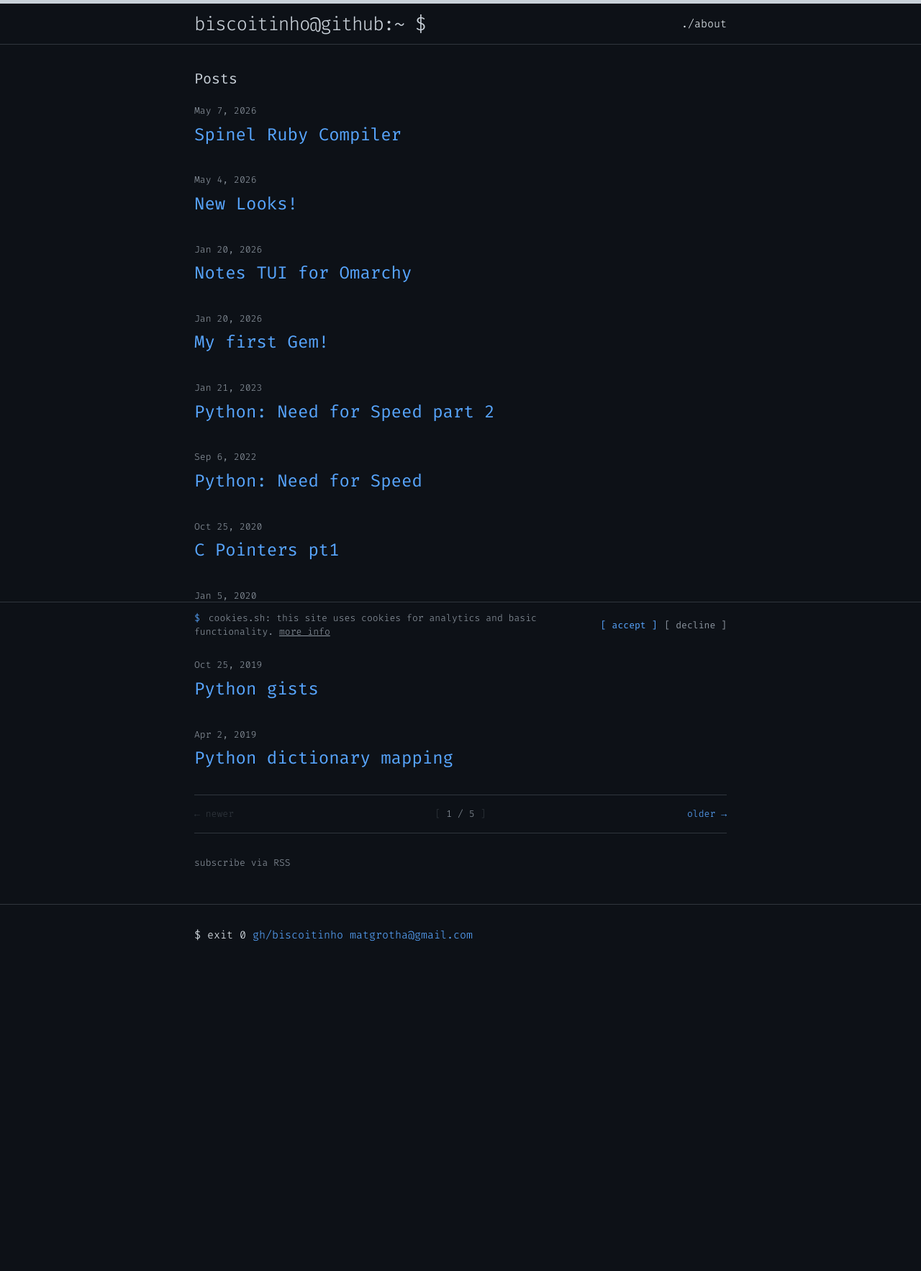
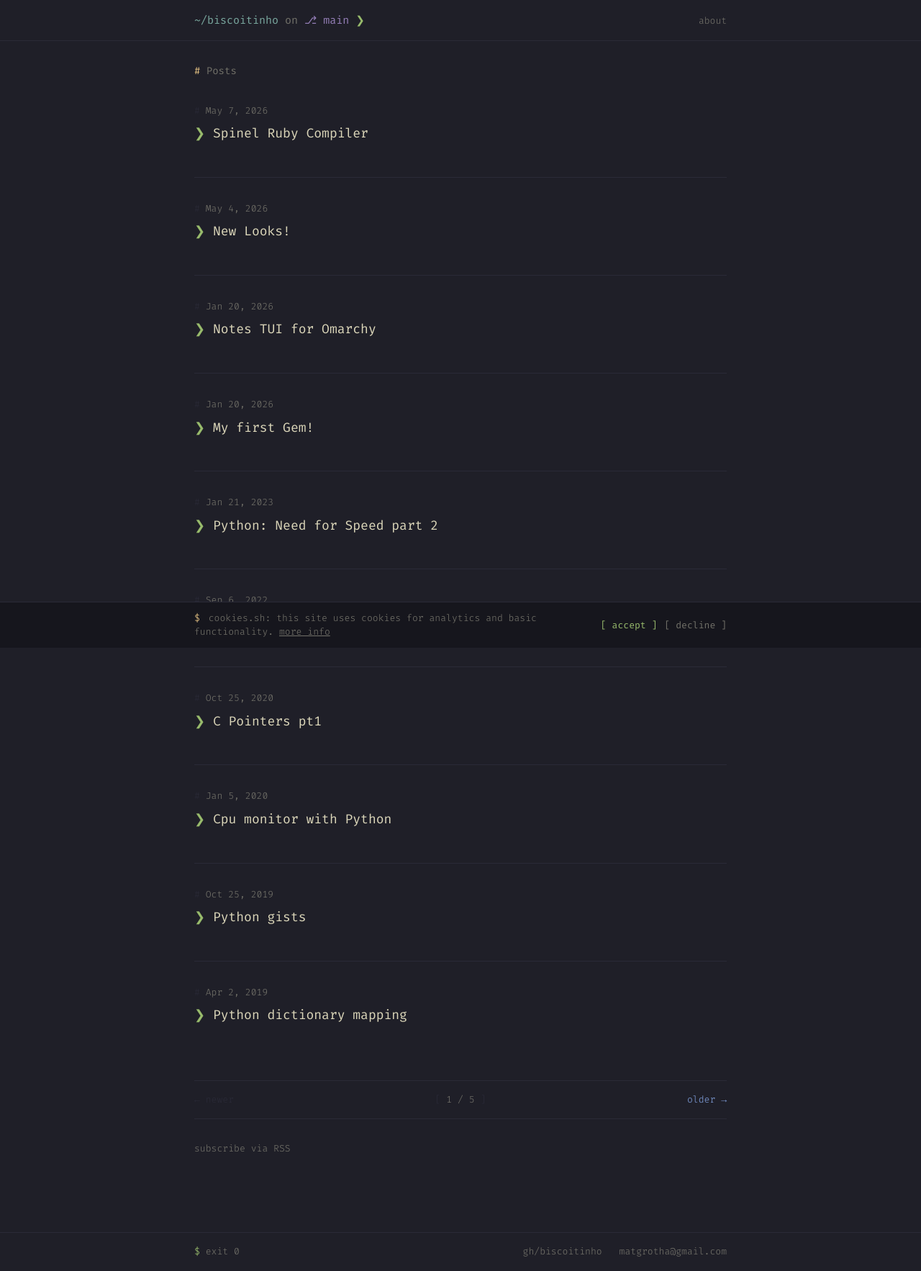
Before and after one commit to biscoitinho/biscoitinho.github.io, a Jekyll site: the page built from index.html, in a window 1280 px wide. Shown: the whole page at 72% size. Built offline with Jekyll 4.4.1, drawn with Linux system fonts in a browser that asks for light colours; the list of posts is cut into pages by our own code; before the commit the page ends 1342 px from its top, so only the background shows below that.

Commit message:
Kanagawa Wave theme + Starship-style prompt
- Paleta kolorów: Kanagawa Wave (#1f1f28 bg, #dcd7ba fg)
- Akcenty: cyan #7aa89f, magenta #957fb8, green #98bb6c, yellow #e6c384
- Header w stylu Starship: ~/biscoitinho on ⎇ main ❯
- Prompt ❯ zamiast > przy linkach postów
- Syntax highlighting oparty na palecie Kanagawa
- Nowe zmienne: $yellow-color, $magenta-color, $cyan-color, $red-color

https://claude.ai/code/session_01E6qBXyy7tBeiXjLmvqDmwA

```diff
--- a/_includes/header.html
+++ b/_includes/header.html
@@ -1,21 +1,21 @@
 <header class="site-header">
   <div class="wrapper">
     <a class="site-title" href="{{ site.baseurl }}/">
-      <span class="prompt-user">{{ site.github_username }}</span><span class="prompt-at">@</span><span class="prompt-host">github</span><span class="prompt-sep">:</span><span class="prompt-path">~</span><span class="prompt-dollar"> $</span>
+      <span class="seg-dir">~/biscoitinho</span><span class="seg-on"> on </span><span class="seg-branch">⎇ main</span><span class="seg-arrow"> ❯</span>
     </a>
     <nav class="site-nav">
       <a href="#" class="menu-icon">
         <svg viewBox="0 0 18 15">
-          <path fill="#3fb950" d="M18,1.484c0,0.82-0.665,1.484-1.484,1.484H1.484C0.665,2.969,0,2.304,0,1.484l0,0C0,0.665,0.665,0,1.484,0 h15.031C17.335,0,18,0.665,18,1.484L18,1.484z"/>
-          <path fill="#3fb950" d="M18,7.516C18,8.335,17.335,9,16.516,9H1.484C0.665,9,0,8.335,0,7.516l0,0c0-0.82,0.665-1.484,1.484-1.484 h15.031C17.335,6.031,18,6.696,18,7.516L18,7.516z"/>
-          <path fill="#3fb950" d="M18,13.516C18,14.335,17.335,15,16.516,15H1.484C0.665,15,0,14.335,0,13.516l0,0 c0-0.82,0.665-1.484,1.484-1.484h15.031C17.335,12.031,18,12.696,18,13.516L18,13.516z"/>
+          <path fill="#98bb6c" d="M18,1.484c0,0.82-0.665,1.484-1.484,1.484H1.484C0.665,2.969,0,2.304,0,1.484l0,0C0,0.665,0.665,0,1.484,0 h15.031C17.335,0,18,0.665,18,1.484L18,1.484z"/>
+          <path fill="#98bb6c" d="M18,7.516C18,8.335,17.335,9,16.516,9H1.484C0.665,9,0,8.335,0,7.516l0,0c0-0.82,0.665-1.484,1.484-1.484 h15.031C17.335,6.031,18,6.696,18,7.516L18,7.516z"/>
+          <path fill="#98bb6c" d="M18,13.516C18,14.335,17.335,15,16.516,15H1.484C0.665,15,0,14.335,0,13.516l0,0 c0-0.82,0.665-1.484,1.484-1.484h15.031C17.335,12.031,18,12.696,18,13.516L18,13.516z"/>
         </svg>
       </a>
 
       <div class="trigger">
         {% for page in site.pages %}
           {% if page.title %}
-          <a class="page-link" href="{{ page.url | prepend: site.baseurl }}">./{{ page.title | downcase }}</a>
+          <a class="page-link" href="{{ page.url | prepend: site.baseurl }}">{{ page.title | downcase }}</a>
           {% endif %}
         {% endfor %}
       </div>
--- a/_sass/_layout.scss
+++ b/_sass/_layout.scss
@@ -2,53 +2,53 @@
  * Site header
  */
 .site-header {
-    border-top: 5px solid $grey-color-dark;
     border-bottom: 1px solid $grey-color-light;
     min-height: 56px;
-
-    // Positioning context for the mobile navigation icon
     position: relative;
+    background-color: $background-color;
 }
 
 .site-title {
-    font-size: 26px;
+    font-size: 15px;
     line-height: 56px;
-    letter-spacing: -1px;
+    letter-spacing: 0;
     margin-bottom: 0;
     float: left;
+    font-weight: 400;
 
-    &,
-    &:visited {
-        color: $grey-color-dark;
-    }
+    .seg-dir    { color: $cyan-color; }
+    .seg-on     { color: $grey-color; }
+    .seg-branch { color: $magenta-color; }
+    .seg-arrow  { color: $green-color; }
+
+    &:hover { text-decoration: none; }
 }
 
 .site-nav {
     float: right;
     line-height: 56px;
 
-    .menu-icon {
-        display: none;
-    }
+    .menu-icon { display: none; }
 
     .page-link {
-        color: $text-color;
+        color: $grey-color;
+        font-size: 13px;
         line-height: $base-line-height;
+        transition: color 0.15s;
 
-        // Gaps between nav items, but not on the first one
-        &:not(:first-child) {
-            margin-left: 20px;
-        }
+        &:not(:first-child) { margin-left: 20px; }
+        &:hover { color: $cyan-color; }
     }
 
     @include media-query($on-palm) {
         position: absolute;
         top: 9px;
-        right: 30px;
-        background-color: $background-color;
+        right: $spacing-unit / 2;
+        background-color: $code-bg;
         border: 1px solid $grey-color-light;
-        border-radius: 5px;
+        border-radius: 3px;
         text-align: right;
+        z-index: 10;
 
         .menu-icon {
             display: block;
@@ -62,17 +62,11 @@
             > svg {
                 width: 18px;
                 height: 15px;
-
-                path {
-                    fill: $grey-color-dark;
-                }
+                path { fill: $green-color; }
             }
         }
 
-        .trigger {
-            clear: both;
-            display: none;
-        }
+        .trigger { clear: both; display: none; }
 
         &:hover .trigger {
             display: block;
@@ -81,7 +75,8 @@
 
         .page-link {
             display: block;
-            padding: 5px 10px;
+            padding: 5px 12px;
+            &:not(:first-child) { margin-left: 0; }
         }
     }
 }
@@ -93,67 +88,34 @@
  */
 .site-footer {
     border-top: 1px solid $grey-color-light;
-    padding: $spacing-unit 0;
+    padding: $spacing-unit / 2 0;
+    margin-top: $spacing-unit * 2;
 }
 
-.footer-heading {
-    font-size: 18px;
-    margin-bottom: $spacing-unit / 2;
-}
+.footer-inner {
+    display: flex;
+    align-items: center;
+    justify-content: space-between;
+    font-size: $small-font-size;
+    color: $grey-color;
 
-.contact-list,
-.social-media-list {
-    list-style: none;
-    margin-left: 0;
-}
-
-.footer-col-wrapper {
-    font-size: 15px;
-    color: $grey-color;
-    margin-left: -$spacing-unit / 2;
-    @extend %clearfix;
-}
-
-.footer-col {
-    float: left;
-    margin-bottom: $spacing-unit / 2;
-    padding-left: $spacing-unit / 2;
-}
-
-.footer-col-1 {
-    width: -webkit-calc(35% - (#{$spacing-unit} / 2));
-    width:         calc(35% - (#{$spacing-unit} / 2));
-}
-
-.footer-col-2 {
-    width: -webkit-calc(20% - (#{$spacing-unit} / 2));
-    width:         calc(20% - (#{$spacing-unit} / 2));
-}
-
-.footer-col-3 {
-    width: -webkit-calc(45% - (#{$spacing-unit} / 2));
-    width:         calc(45% - (#{$spacing-unit} / 2));
-}
-
-@include media-query($on-laptop) {
-    .footer-col-1,
-    .footer-col-2 {
-        width: -webkit-calc(50% - (#{$spacing-unit} / 2));
-        width:         calc(50% - (#{$spacing-unit} / 2));
-    }
-
-    .footer-col-3 {
-        width: -webkit-calc(100% - (#{$spacing-unit} / 2));
-        width:         calc(100% - (#{$spacing-unit} / 2));
+    @include media-query($on-palm) {
+        flex-direction: column;
+        gap: 8px;
+        text-align: center;
     }
 }
 
-@include media-query($on-palm) {
-    .footer-col {
-        float: none;
-        width: -webkit-calc(100% - (#{$spacing-unit} / 2));
-        width:         calc(100% - (#{$spacing-unit} / 2));
-    }
+.footer-prompt {
+    .prompt-dollar { color: $green-color; }
+}
+
+.footer-links a {
+    color: $grey-color;
+    margin-left: 16px;
+
+    &:first-child { margin-left: 0; }
+    &:hover { color: $brand-color; }
 }
 
 
@@ -163,10 +125,15 @@
  */
 .page-content {
     padding: $spacing-unit 0;
+    min-height: calc(100vh - 120px);
 }
 
 .page-heading {
-    font-size: 20px;
+    font-size: 14px;
+    color: $grey-color;
+    margin-bottom: $spacing-unit;
+
+    &::before { content: "# "; color: $yellow-color; }
 }
 
 .post-list {
@@ -175,17 +142,28 @@
 
     > li {
         margin-bottom: $spacing-unit;
+        padding-bottom: $spacing-unit;
+        border-bottom: 1px solid $grey-color-light;
+
+        &:last-child { border-bottom: none; }
     }
 }
 
 .post-meta {
     font-size: $small-font-size;
     color: $grey-color;
+
+    &::before { content: "# "; color: $grey-color-light; }
 }
 
 .post-link {
     display: block;
-    font-size: 24px;
+    font-size: 18px;
+    color: $text-color;
+    margin-top: 4px;
+
+    &:hover { color: $brand-color; }
+    &::before { content: "❯ "; color: $green-color; }
 }
 
 
@@ -198,7 +176,7 @@
     bottom: 0;
     left: 0;
     right: 0;
-    background-color: $background-color;
+    background-color: $code-bg;
     border-top: 1px solid $grey-color-light;
     padding: 12px $spacing-unit;
     z-index: 100;
@@ -226,16 +204,11 @@
     color: $grey-color;
     line-height: 1.5;
 
-    .cookie-prompt { color: $brand-color; margin-right: 4px; }
-
+    .cookie-prompt { color: $yellow-color; margin-right: 4px; }
     a { color: $grey-color; text-decoration: underline; &:hover { color: $brand-color; } }
 }
 
-.cookie-actions {
-    display: flex;
-    gap: 10px;
-    flex-shrink: 0;
-}
+.cookie-actions { display: flex; gap: 10px; flex-shrink: 0; }
 
 .cookie-btn {
     font-family: $base-font-family;
@@ -245,7 +218,7 @@
     cursor: pointer;
     padding: 0;
 
-    &.cookie-accept { color: $brand-color; &:hover { color: lighten($brand-color, 15%); } }
+    &.cookie-accept { color: $green-color; &:hover { color: lighten($green-color, 15%); } }
     &.cookie-decline { color: $grey-color; &:hover { color: $text-color; } }
 }
 
@@ -267,8 +240,7 @@
 
 .pagination-link {
     color: $brand-color;
-
-    &:hover { color: darken($brand-color, 10%); }
+    &:hover { color: $cyan-color; }
 }
 
 .pagination-disabled {
@@ -278,7 +250,6 @@
 
 .pagination-info {
     color: $grey-color;
-
     &::before { content: "["; color: $grey-color-light; }
     &::after  { content: "]"; color: $grey-color-light; }
 }
@@ -298,42 +269,45 @@
  */
 .post-header {
     margin-bottom: $spacing-unit;
+    padding-bottom: $spacing-unit / 2;
+    border-bottom: 1px solid $grey-color-light;
 }
 
 .post-title {
-    font-size: 42px;
-    letter-spacing: -1px;
-    line-height: 1;
+    font-size: 28px;
+    letter-spacing: 0;
+    line-height: 1.3;
+    color: $text-color;
 
-    @include media-query($on-laptop) {
-        font-size: 36px;
-    }
+    @include media-query($on-laptop) { font-size: 24px; }
 }
 
 .post-content {
     margin-bottom: $spacing-unit;
 
     h2 {
-        font-size: 32px;
+        font-size: 22px;
+        margin-top: $spacing-unit;
+        color: $cyan-color;
 
-        @include media-query($on-laptop) {
-            font-size: 28px;
-        }
+        &::before { content: "## "; color: $grey-color-light; }
+        @include media-query($on-laptop) { font-size: 20px; }
     }
 
     h3 {
-        font-size: 26px;
+        font-size: 18px;
+        margin-top: $spacing-unit;
+        color: $grey-color-dark;
 
-        @include media-query($on-laptop) {
-            font-size: 22px;
-        }
+        &::before { content: "### "; color: $grey-color-light; }
+        @include media-query($on-laptop) { font-size: 16px; }
     }
 
     h4 {
-        font-size: 20px;
+        font-size: 15px;
+        margin-top: $spacing-unit / 2;
+        color: $grey-color;
 
-        @include media-query($on-laptop) {
-            font-size: 18px;
-        }
+        @include media-query($on-laptop) { font-size: 14px; }
     }
 }
--- a/_sass/_syntax-highlighting.scss
+++ b/_sass/_syntax-highlighting.scss
@@ -4,61 +4,61 @@
     border-radius: 3px;
     @extend %vertical-rhythm;
 
-    .c     { color: #8b949e; font-style: italic }   // Comment
-    .err   { color: #f85149; background-color: transparent }  // Error
-    .k     { color: #ff7b72 }                        // Keyword
-    .o     { color: #e6edf3 }                        // Operator
-    .cm    { color: #8b949e; font-style: italic }    // Comment.Multiline
-    .cp    { color: #8b949e }                        // Comment.Preproc
-    .c1    { color: #8b949e; font-style: italic }    // Comment.Single
-    .cs    { color: #8b949e; font-style: italic }    // Comment.Special
-    .gd    { color: #f85149 }                        // Generic.Deleted
+    .c     { color: #727169; font-style: italic }   // Comment
+    .err   { color: #c34043 }                        // Error
+    .k     { color: #957fb8 }                        // Keyword
+    .o     { color: #dcd7ba }                        // Operator
+    .cm    { color: #727169; font-style: italic }    // Comment.Multiline
+    .cp    { color: #727169 }                        // Comment.Preproc
+    .c1    { color: #727169; font-style: italic }    // Comment.Single
+    .cs    { color: #727169; font-style: italic }    // Comment.Special
+    .gd    { color: #c34043 }                        // Generic.Deleted
     .ge    { font-style: italic }                    // Generic.Emph
-    .gr    { color: #f85149 }                        // Generic.Error
-    .gh    { color: #79c0ff; font-weight: bold }     // Generic.Heading
-    .gi    { color: #3fb950 }                        // Generic.Inserted
-    .go    { color: #8b949e }                        // Generic.Output
-    .gp    { color: #3fb950; font-weight: bold }     // Generic.Prompt
+    .gr    { color: #c34043 }                        // Generic.Error
+    .gh    { color: #7fb4ca; font-weight: bold }     // Generic.Heading
+    .gi    { color: #98bb6c }                        // Generic.Inserted
+    .go    { color: #727169 }                        // Generic.Output
+    .gp    { color: #98bb6c; font-weight: bold }     // Generic.Prompt
     .gs    { font-weight: bold }                     // Generic.Strong
-    .gu    { color: #79c0ff }                        // Generic.Subheading
-    .gt    { color: #f85149 }                        // Generic.Traceback
-    .kc    { color: #79c0ff }                        // Keyword.Constant
-    .kd    { color: #ff7b72 }                        // Keyword.Declaration
-    .kp    { color: #ff7b72 }                        // Keyword.Pseudo
-    .kr    { color: #ff7b72 }                        // Keyword.Reserved
-    .kt    { color: #79c0ff }                        // Keyword.Type
-    .m     { color: #79c0ff }                        // Literal.Number
-    .s     { color: #a5d6ff }                        // Literal.String
-    .na    { color: #79c0ff }                        // Name.Attribute
-    .nb    { color: #e6edf3 }                        // Name.Builtin
-    .nc    { color: #f0883e }                        // Name.Class
-    .no    { color: #79c0ff }                        // Name.Constant
-    .ni    { color: #e6edf3 }                        // Name.Entity
-    .ne    { color: #f85149; font-weight: bold }     // Name.Exception
-    .nf    { color: #d2a8ff }                        // Name.Function
-    .nn    { color: #e6edf3 }                        // Name.Namespace
-    .nt    { color: #7ee787 }                        // Name.Tag
-    .nv    { color: #e6edf3 }                        // Name.Variable
-    .ow    { color: #ff7b72 }                        // Operator.Word
-    .w     { color: #8b949e }                        // Text.Whitespace
-    .mf    { color: #79c0ff }                        // Literal.Number.Float
-    .mh    { color: #79c0ff }                        // Literal.Number.Hex
-    .mi    { color: #79c0ff }                        // Literal.Number.Integer
-    .mo    { color: #79c0ff }                        // Literal.Number.Oct
-    .sb    { color: #a5d6ff }                        // Literal.String.Backtick
-    .sc    { color: #a5d6ff }                        // Literal.String.Char
-    .sd    { color: #a5d6ff }                        // Literal.String.Doc
-    .s2    { color: #a5d6ff }                        // Literal.String.Double
-    .se    { color: #a5d6ff }                        // Literal.String.Escape
-    .sh    { color: #a5d6ff }                        // Literal.String.Heredoc
-    .si    { color: #a5d6ff }                        // Literal.String.Interpol
-    .sx    { color: #a5d6ff }                        // Literal.String.Other
-    .sr    { color: #7ee787 }                        // Literal.String.Regex
-    .s1    { color: #a5d6ff }                        // Literal.String.Single
-    .ss    { color: #a5d6ff }                        // Literal.String.Symbol
-    .bp    { color: #8b949e }                        // Name.Builtin.Pseudo
-    .vc    { color: #e6edf3 }                        // Name.Variable.Class
-    .vg    { color: #e6edf3 }                        // Name.Variable.Global
-    .vi    { color: #e6edf3 }                        // Name.Variable.Instance
-    .il    { color: #79c0ff }                        // Literal.Number.Integer.Long
+    .gu    { color: #7fb4ca }                        // Generic.Subheading
+    .gt    { color: #c34043 }                        // Generic.Traceback
+    .kc    { color: #7fb4ca }                        // Keyword.Constant
+    .kd    { color: #957fb8 }                        // Keyword.Declaration
+    .kp    { color: #957fb8 }                        // Keyword.Pseudo
+    .kr    { color: #957fb8 }                        // Keyword.Reserved
+    .kt    { color: #7fb4ca }                        // Keyword.Type
+    .m     { color: #7fb4ca }                        // Literal.Number
+    .s     { color: #98bb6c }                        // Literal.String
+    .na    { color: #7aa89f }                        // Name.Attribute
+    .nb    { color: #dcd7ba }                        // Name.Builtin
+    .nc    { color: #e6c384 }                        // Name.Class
+    .no    { color: #7fb4ca }                        // Name.Constant
+    .ni    { color: #dcd7ba }                        // Name.Entity
+    .ne    { color: #c34043; font-weight: bold }     // Name.Exception
+    .nf    { color: #7e9cd8 }                        // Name.Function
+    .nn    { color: #dcd7ba }                        // Name.Namespace
+    .nt    { color: #7aa89f }                        // Name.Tag
+    .nv    { color: #dcd7ba }                        // Name.Variable
+    .ow    { color: #957fb8 }                        // Operator.Word
+    .w     { color: #727169 }                        // Text.Whitespace
+    .mf    { color: #7fb4ca }                        // Literal.Number.Float
+    .mh    { color: #7fb4ca }                        // Literal.Number.Hex
+    .mi    { color: #7fb4ca }                        // Literal.Number.Integer
+    .mo    { color: #7fb4ca }                        // Literal.Number.Oct
+    .sb    { color: #98bb6c }                        // Literal.String.Backtick
+    .sc    { color: #98bb6c }                        // Literal.String.Char
+    .sd    { color: #98bb6c }                        // Literal.String.Doc
+    .s2    { color: #98bb6c }                        // Literal.String.Double
+    .se    { color: #e6c384 }                        // Literal.String.Escape
+    .sh    { color: #98bb6c }                        // Literal.String.Heredoc
+    .si    { color: #e6c384 }                        // Literal.String.Interpol
+    .sx    { color: #98bb6c }                        // Literal.String.Other
+    .sr    { color: #7aa89f }                        // Literal.String.Regex
+    .s1    { color: #98bb6c }                        // Literal.String.Single
+    .ss    { color: #957fb8 }                        // Literal.String.Symbol
+    .bp    { color: #727169 }                        // Name.Builtin.Pseudo
+    .vc    { color: #dcd7ba }                        // Name.Variable.Class
+    .vg    { color: #dcd7ba }                        // Name.Variable.Global
+    .vi    { color: #dcd7ba }                        // Name.Variable.Instance
+    .il    { color: #7fb4ca }                        // Literal.Number.Integer.Long
 }
--- a/css/main.scss
+++ b/css/main.scss
@@ -10,20 +10,24 @@ $base-line-height: 1.7;
 
 $spacing-unit:     30px;
 
-$text-color:       #e6edf3;
-$background-color: #0d1117;
-$brand-color:      #58a6ff;
+// Kanagawa Wave
+$text-color:       #dcd7ba;
+$background-color: #1f1f28;
+$brand-color:      #7e9cd8;  // blue
 
-$green-color:      #3fb950;
+$green-color:      #98bb6c;  // bright green
+$yellow-color:     #e6c384;  // bright yellow
+$magenta-color:    #957fb8;  // magenta
+$cyan-color:       #7aa89f;  // bright cyan
+$red-color:        #c34043;  // red
 
-$grey-color:       #8b949e;
-$grey-color-light: #30363d;
-$grey-color-dark:  #c9d1d9;
+$grey-color:       #727169;
+$grey-color-light: #2a2a37;
+$grey-color-dark:  #c8c093;
 
-$code-bg:          #161b22;
+$code-bg:          #16161d;
 
 $content-width:    800px;
-
 $on-palm:          600px;
 $on-laptop:        800px;
 
```
